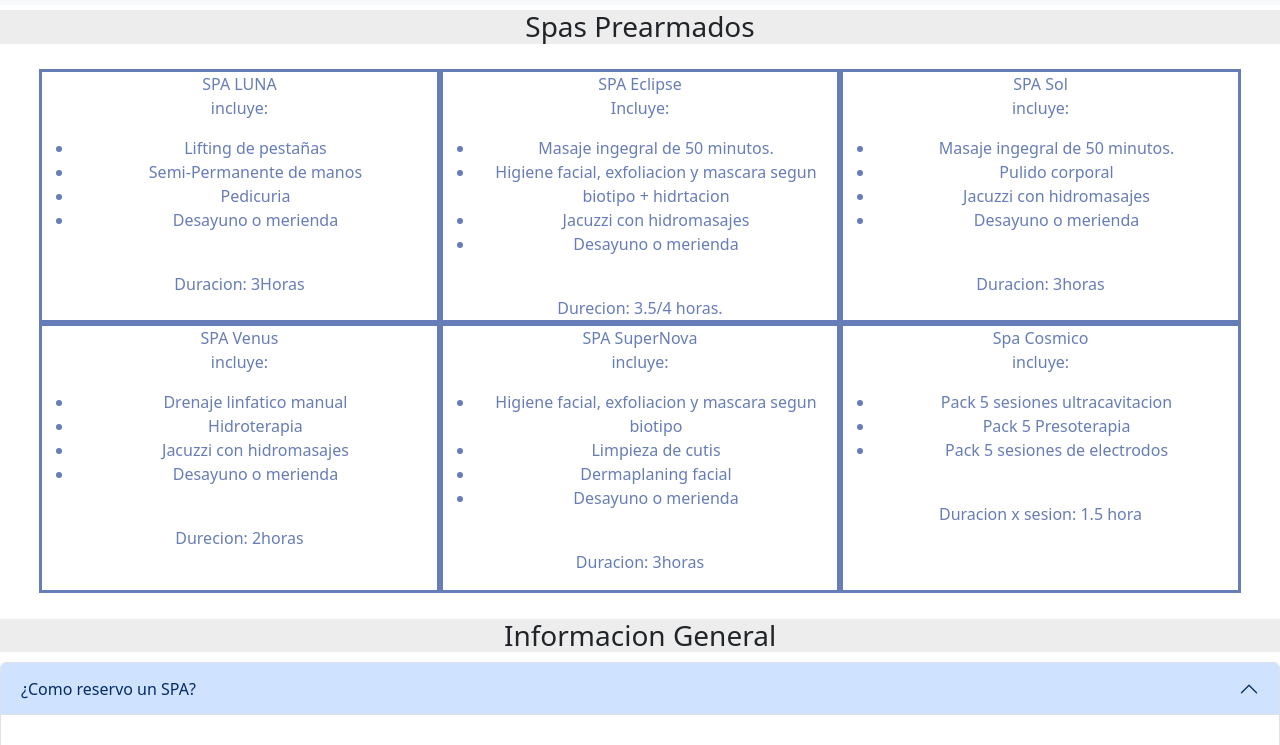
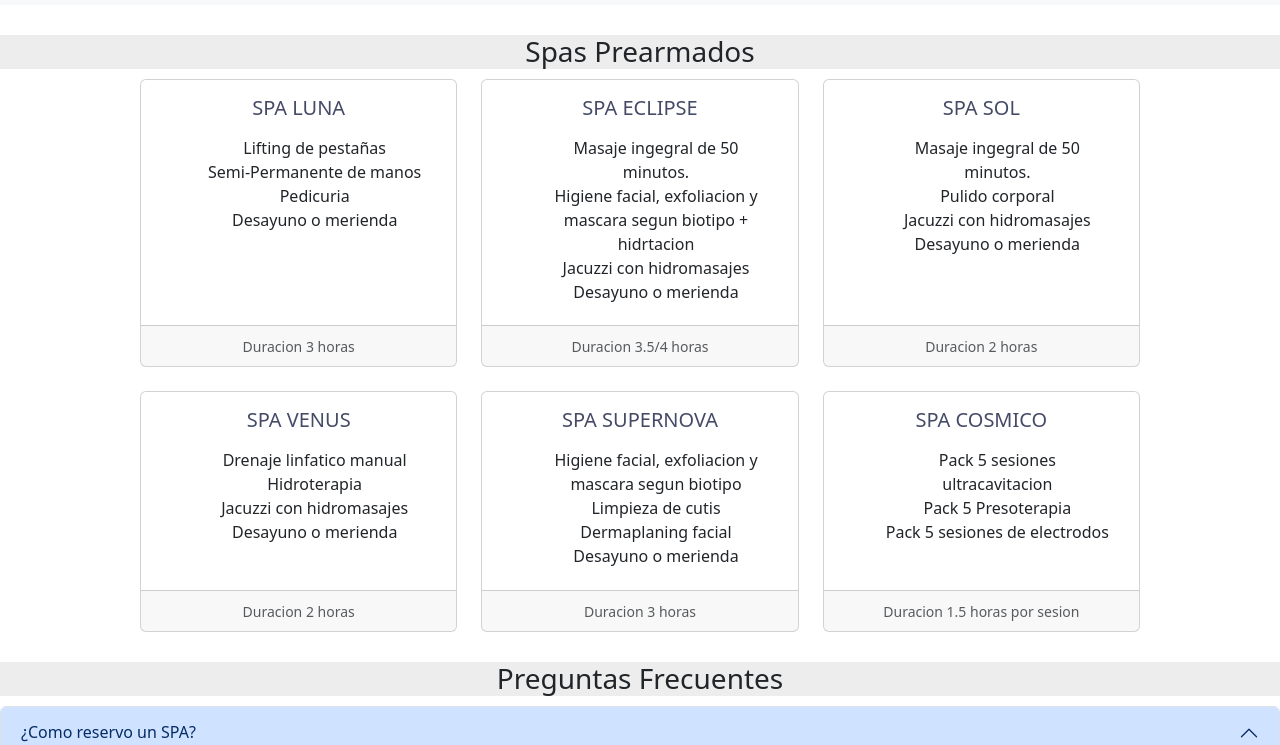
Before and after one commit to nereaizahamui/CursoCoderHouse, a plain HTML site: page pages/Servicios.html in a window 1280 px wide. Shown: the part 51-796 px from the top of the page. Drawn offline with nearby package versions, Linux system fonts and the light colour scheme.

Commit message:
cuadro de opciones spa

```diff
--- a/css/estilos.css
+++ b/css/estilos.css
@@ -234,18 +234,21 @@ header{
 }
 /*servicios*/
 .ServiciosTitulo{
-    margin-top: 5px;
+    margin-top: 30px;
     margin-bottom: 10px;
     background-color: #ededed;
 }
 .ServiciosLista{
-margin: 2% 4%
+margin: 2% 4%;
+list-style: none;
 }
-.ServiciosOpciones{
-    border: #677db7 solid;
+.ServiciosOpcionesBox{
+    margin-left: 10%;
+    margin-right: 10%;
     text-align: center;
-    padding: 0;
 }
+
+
 
 
 
--- a/pages/Servicios.html
+++ b/pages/Servicios.html
@@ -33,79 +33,113 @@
 </header>
 <main>
     <h3 class="container-fluid ServiciosTitulo italic text-center"> Spas Prearmados </h3>
-<section class="ServiciosLista">
-<div>
-    <div class="row color2">
-    <div class="col-lg-4 col-md-4 col-sm-12 ServiciosOpciones">
-    <p> SPA LUNA
-    <br> incluye:
-    <ul class="ServiciosListado">
+    <section>
+        <div class="row row-cols-1 row-cols-md-3 g-4 ServiciosOpcionesBox">
+            <div class="col">
+              <div class="card h-100">
+                <div class="card-body text-center">
+                  <h5 class="card-title color3">SPA LUNA</h5>
+                  <p class="card-text">
+                    <ul class="ServiciosLista">
                         <li>Lifting de pestañas  </li>
                         <li>Semi-Permanente de manos</li>
                         <li>Pedicuria</li>
                         <li>Desayuno o merienda</li>
                     </ul>
-    <br> Duracion: 3Horas
                 </div>
-    <div class="col-lg-4 col-md-4 col-sm-12 ServiciosOpciones">
-    <p> SPA Eclipse
-    <br> Incluye:
-    <ul>
+                <div class="card-footer">
+                  <small class="text-body-secondary">Duracion 3 horas</small>
+                </div>
+              </div>
+            </div>
+            <div class="col">
+                <div class="card h-100">
+                    <div class="card-body text-center">
+                    <h5 class="card-title color3">SPA ECLIPSE</h5>
+                    <p class="card-text">
+                        <ul class="ServiciosLista">
                             <li>Masaje ingegral de 50 minutos. </li>
                             <li>Higiene facial, exfoliacion y mascara segun biotipo + hidrtacion</li>
                             <li>Jacuzzi con hidromasajes</li>
                             <li>Desayuno o merienda</li>
                         </ul>
-        <br> Durecion: 3.5/4 horas.
                   </div>
-    <div class="col-lg-4 col-md-4 col-sm-12 ServiciosOpciones">
-    <p> SPA Sol
-    <br> incluye:
-    <ul>
+                  <div class="card-footer">
+                    <small class="text-body-secondary">Duracion 3.5/4 horas</small>
+                  </div>
+                </div>
+              </div>
+              <div class="col">
+                <div class="card h-100">
+                    <div class="card-body text-center">
+                    <h5 class="card-title color3">SPA SOL</h5>
+                    <p class="card-text">
+                        <ul class="ServiciosLista">
                             <li>Masaje ingegral de 50 minutos. </li>
                             <li>Pulido corporal</li>
                             <li>Jacuzzi con hidromasajes</li>
                             <li>Desayuno o merienda</li>
                         </ul>
-        <br> Duracion: 3horas </p>
                   </div>
-    <div class="col-lg-4 col-md-4 col-sm-12 ServiciosOpciones">
-    <p> SPA Venus
-    <br> incluye:
-    <ul>
+                  <div class="card-footer">
+                    <small class="text-body-secondary">Duracion 2 horas</small>
+                  </div>
+                </div>
+              </div>
+              <div class="col">
+                <div class="card h-100">
+                    <div class="card-body text-center">
+                    <h5 class="card-title color3">SPA VENUS</h5>
+                    <p class="card-text">
+                        <ul class="ServiciosLista">
                             <li>Drenaje linfatico manual </li>
                             <li>Hidroterapia </li>
                             <li>Jacuzzi con hidromasajes</li>
                             <li>Desayuno o merienda</li>
                         </ul>
-        <br> Durecion: 2horas </p>
                   </div>
-    <div class="col-lg-4 col-md-4 col-sm-12 ServiciosOpciones">
-    <p> SPA SuperNova
-    <br> incluye:
-    <ul>
+                  <div class="card-footer">
+                    <small class="text-body-secondary">Duracion 2 horas</small>
+                  </div>
+                </div>
+              </div>
+              <div class="col">
+                <div class="card h-100">
+                    <div class="card-body text-center">
+                    <h5 class="card-title color3">SPA SUPERNOVA</h5>
+                    <p class="card-text">
+                        <ul class="ServiciosLista">
                             <li class="mono">Higiene facial, exfoliacion y mascara segun biotipo </li>
                             <li>Limpieza de cutis</li>
                             <li>Dermaplaning facial</li>
                             <li>Desayuno o merienda</li>
                         </ul>
-    <br> Duracion: 3horas</p>
                   </div>
-    <div class="col-lg-4 col-md-4 col-sm-12 ServiciosOpciones">
-    <p> Spa Cosmico
-    <br> incluye:
-    <ul>
+                  <div class="card-footer">
+                    <small class="text-body-secondary">Duracion 3 horas</small>
+                  </div>
+                </div>
+              </div>
+              <div class="col">
+                <div class="card h-100">
+                    <div class="card-body text-center">
+                    <h5 class="card-title color3">SPA COSMICO</h5>
+                    <p class="card-text">
+                        <ul class="ServiciosLista">
                             <li>Pack 5 sesiones ultracavitacion </li>
                             <li>Pack 5 Presoterapia </li>
                             <li>Pack 5 sesiones de electrodos</li>
                         </ul>
-        <br> Duracion x sesion: 1.5 hora </p>
+                  </div>
+                  <div class="card-footer">
+                    <small class="text-body-secondary">Duracion 1.5 horas por sesion</small>
+                  </div>
                 </div>
               </div>
           </div>
     </section>
     <section>
-    <H3 class="container-fluid text-center italic ServiciosTitulo"> Informacion General </H3>
+    <H3 class="container-fluid text-center italic ServiciosTitulo"> Preguntas Frecuentes </H3>
 
         <div class="accordion" id="accordionPanelsStayOpenExample">
         <div class="accordion-item">
```
Lines whose indentation alone changed are shown as unchanged.
